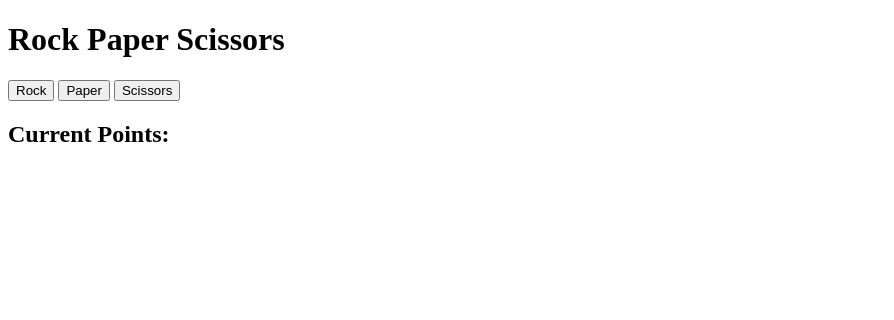
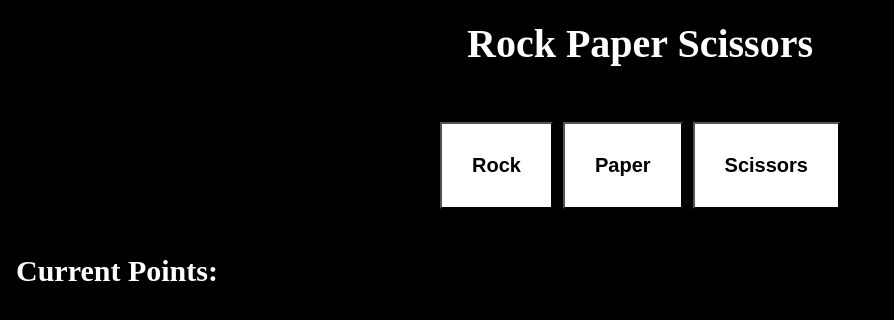
Before and after one commit to SHEEPDOG0351/Rock-Paper-Scissors, a website: page RPS.html in a window 1280 px wide. Shown: the whole page, without its empty margins (0-894 px from the left). Drawn offline with Linux system fonts and the light colour scheme.

Commit message:
Finished CSS styling

```diff
--- a/RPS.html
+++ b/RPS.html
@@ -8,22 +8,67 @@
 
 <style>
 
-button {
+    * {
+        margin: 0;
+        padding: 0;
+    }
 
-}
+    body {
+        background-color: black;
+        color: white;
+    }
 
-#rock {
+    h1 {
+        text-align: center;
+        font-size: 40px;
+        margin-top: 20px;
+    }
 
-}
+    #button-container {
+        display: flex;
+        justify-content: center;
+        /* border: 1px red solid; */
+        padding-top: 50px;
+    }
+
+    button {
+        background-color: white;
+        color: black;
+        padding: 30px;
+        font-size: 20px;
+        font-weight: bold;
+        margin: 5px;
+
+    }
+
+
+    button:hover {
+        background-color: #333;
+        color: white;
+    }
+
+    #points-display {
+        margin-top: 40px;
+        margin-left: 16px;
+        font-size: 30px;
+    }
+
+    #action {
+        margin-top: 20px;
+        font-size: 30px;
+        text-align: center;
+    }
 
 </style>
 
 <body>
     <h1>Rock Paper Scissors</h1>
+    <div id="button-container">
+        <button id="rock" onclick="rock_paper_scissors('rock')">Rock</button>
+        <button id="paper" onclick="rock_paper_scissors('paper')">Paper</button>
+        <button id="scissors" onclick="rock_paper_scissors('scissors')">Scissors</button>
+    </div>
 
-    <button id="rock" onclick="rock_paper_scissors('rock')">Rock</button>
-    <button id="paper" onclick="rock_paper_scissors('paper')">Paper</button>
-    <button id="scissors" onclick="rock_paper_scissors('scissors')">Scissors</button>
 
     <h2 id="points-display">Current Points: </h2>
 
```
